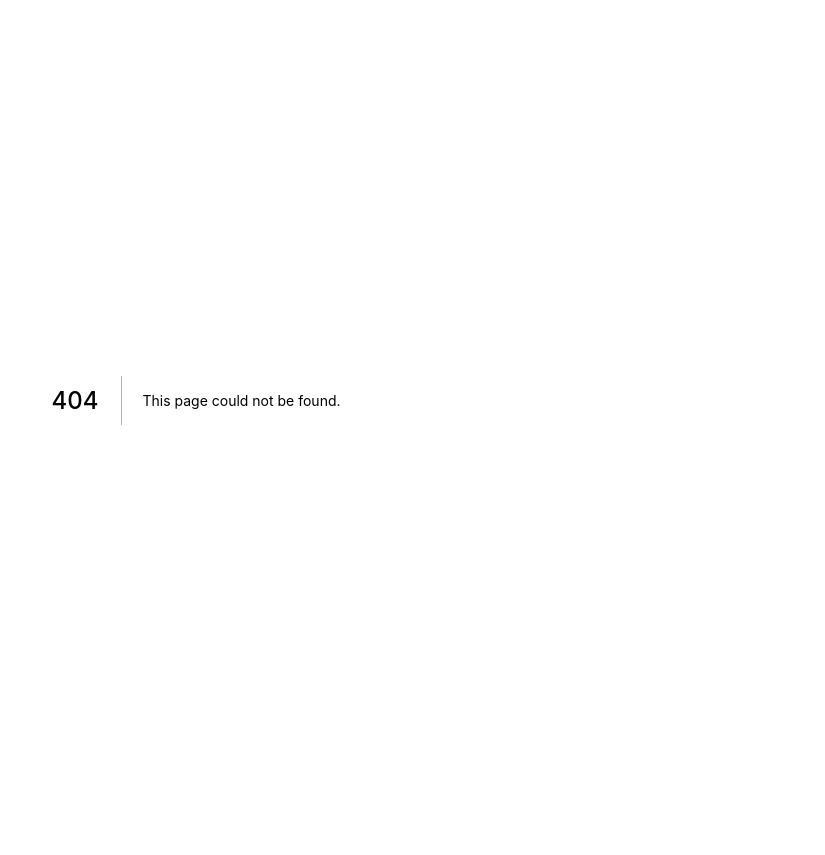
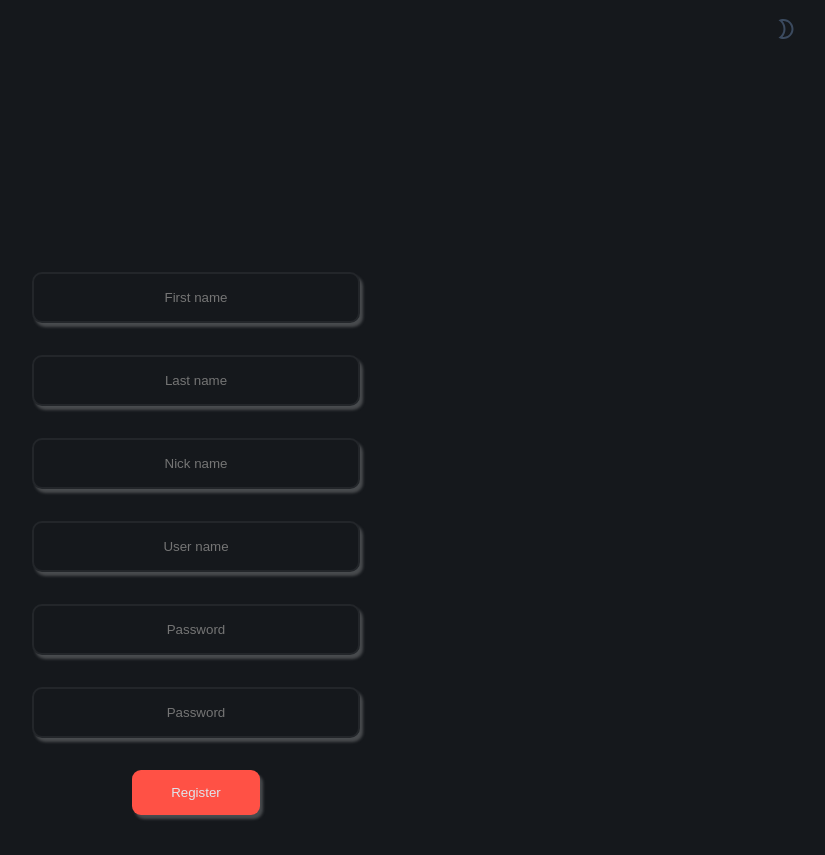
Before and after one commit to FilipeMSouza/Sistema-RPG, a Next.js app: page /Register in a window 1280 px wide. Before the commit this address had no page. Shown: the whole page, without its empty margins (444-1269 px from the left). Before the commit the page ends 800 px from the top, so only its background shows below. Built offline with nearby package versions, Linux system fonts and the light colour scheme.

Commit message:
Minor Changes

```diff
--- a/src/components/Header/ThemeButton/index.tsx
+++ b/src/components/Header/ThemeButton/index.tsx
@@ -1,4 +1,4 @@
-import { ButtonTheme } from "./styles.module";
+import { ButtonTheme } from "./styles";
 import {MdOutlineLightMode, MdOutlineModeNight } from 'react-icons/md';
 
 interface ThemeButtonProps{
--- /dev/null
+++ b/src/pages/Register.tsx
@@ -0,0 +1,28 @@
+import Header from "../components/Header";
+import { InputField, LoginFields, RadialButton } from "./styles/Register";
+
+interface HomeProps {
+  setIsDarkTheme: (Theme) => boolean;
+  isDarkTheme: boolean;
+}
+
+export default function Registration({ setIsDarkTheme, isDarkTheme }: HomeProps) {
+  return (
+    <>
+      <Header setIsDarkTheme={setIsDarkTheme} isDarkTheme={isDarkTheme} />
+      <LoginFields onSubmit={()=>{
+        console.log("Registration")
+      }}>
+        <InputField isDarkTheme={isDarkTheme} placeholder="First name" type="text" />
+        <InputField isDarkTheme={isDarkTheme} placeholder="Last name" type="text" />
+        <InputField isDarkTheme={isDarkTheme} placeholder="Nick name" type="text" />
+        <InputField isDarkTheme={isDarkTheme} placeholder="User name" type="email" />
+        <InputField isDarkTheme={isDarkTheme} placeholder="Password" type="password" />
+        <InputField isDarkTheme={isDarkTheme} placeholder="Password" type="password" />
+        <RadialButton type="submit" isDarkTheme={isDarkTheme}>Register</RadialButton>
+      </LoginFields>
+
+    </>
+
+  )
+}
--- a/src/pages/index.tsx
+++ b/src/pages/index.tsx
@@ -1,7 +1,7 @@
 import { useState } from "react";
 import Header from "../components/Header";
 
-import {InputField, LoginFields, RadialButtons, SingInBtn, SingUpBtn } from "./styles/home.module";
+import {InputField, LoginFields, RadialButtons, SingInBtn, SingUpBtn } from "./styles/home";
 
 interface HomeProps {
   setIsDarkTheme: (Theme) => boolean;
--- /dev/null
+++ b/src/pages/styles/Register.ts
@@ -0,0 +1,56 @@
+import styled from "styled-components";
+
+interface Props {
+  isDarkTheme: boolean;
+}
+
+export const InputField = styled.input <Props>`
+  width: 20rem;
+  height: 45px;
+
+  background: ${(props) => props.isDarkTheme ?
+    'var(--Dark-bg)' : 'var(--Light-bg)'};
+
+  border: ${(props) => props.isDarkTheme ? '2px solid var(--Dark-theme-button-background)' : '2px solid rgba(240, 240, 240, .5)'};
+  border-radius: 10px;
+
+  box-shadow: ${(props) => props.isDarkTheme ? '3px 4px 3px var(--Light-Shadow)' : '3px 4px 3px var(--Dark-Shadow)'};
+
+  color: ${(props) => props.isDarkTheme ? 'var(--Light-bg)' : 'var(--Dark-bg)'};
+
+  text-align: center;
+
+
+`;
+
+export const LoginFields = styled.form`
+  display: flex;
+  flex-direction: column;
+
+  align-items: center;
+  justify-content: center;
+
+  padding: 2rem;
+  gap:2rem;
+
+  margin-top: 15rem;
+  margin-bottom: 0rem;
+
+ `;
+
+export const RadialButton = styled.button <Props>`
+ background: ${(props) => props.isDarkTheme ?
+    'var(--Highlighter-red)' : 'var(--Highlighter-blue)'};
+
+  width: 8rem;
+  height: 45px;
+
+  border: none;
+  border-radius:9px;
+
+  color: var(--Light-bg);
+
+  box-shadow: ${(props) => props.isDarkTheme ? '3px 4px 3px var(--Light-Shadow)' : '3px 4px 3px var(--Dark-Shadow)'};
+
+
+ `;
--- a/src/pages/styles/home.module.ts
+++ b/src/pages/styles/home.ts
@@ -22,7 +22,7 @@ export const InputField = styled.input <Props>`
   text-align: center;
 `;
 
- export const LoginFields = styled.div`
+ export const LoginFields = styled.form`
   display: flex;
   flex-direction: column;
 
```
Also changed, not shown: src/components/Header/ThemeButton/styles.ts (renamed from src/components/Header/ThemeButton/styles.module.ts).
